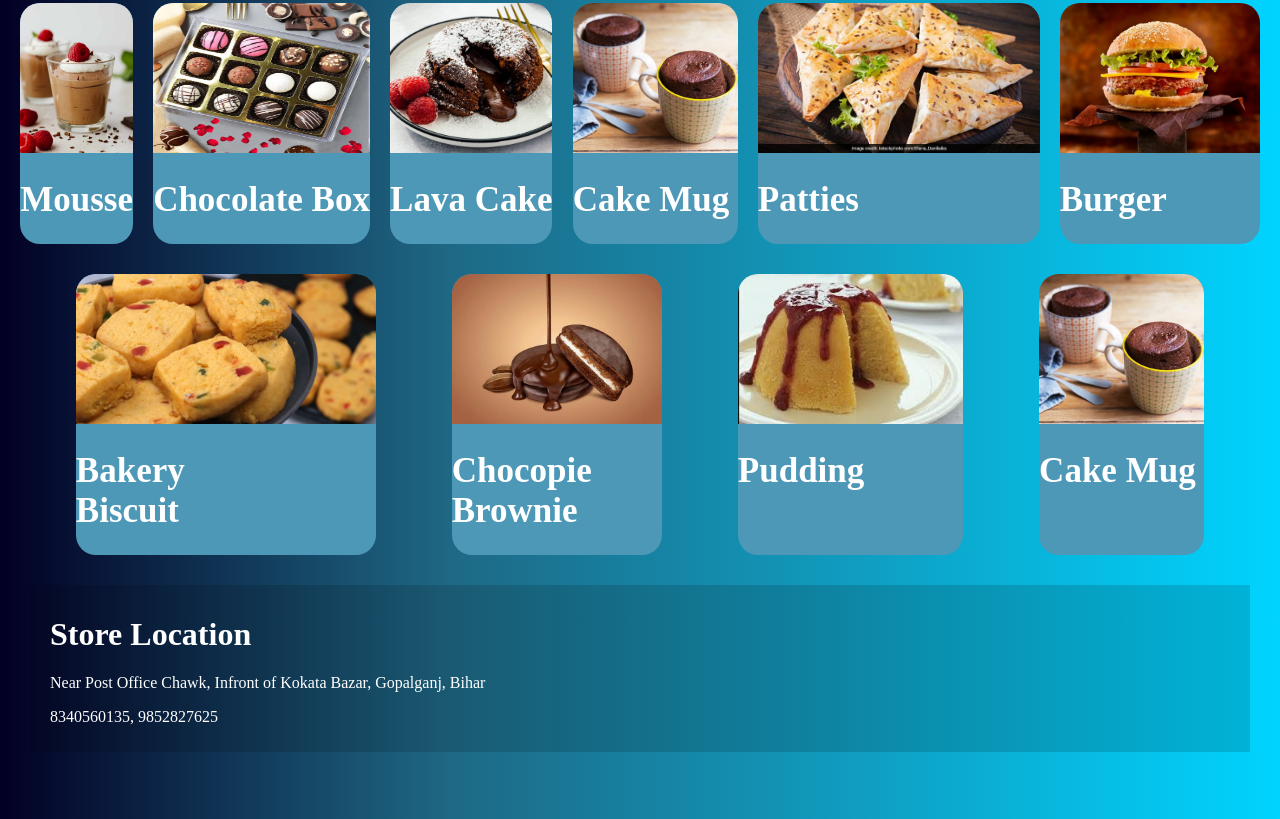
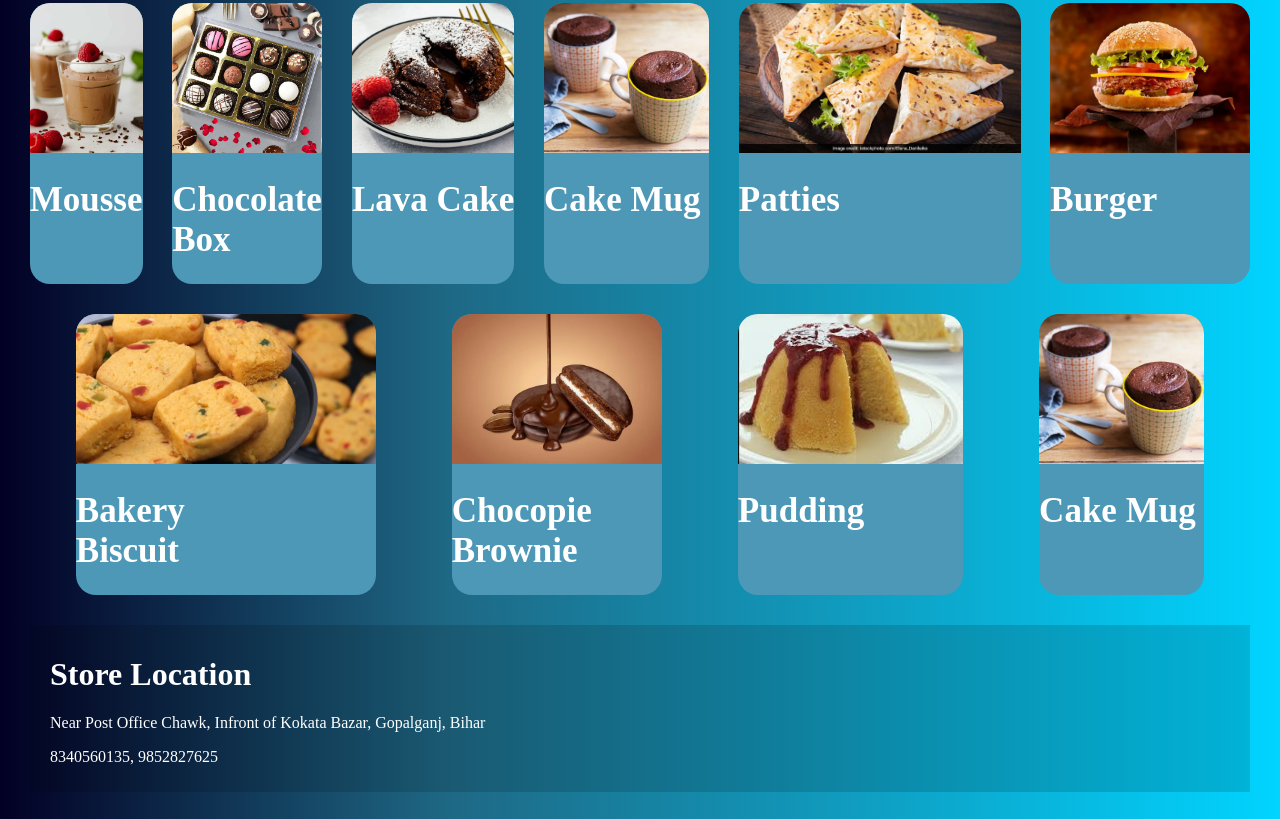
Before and after one commit to Harshitvivek/rai_bakers, a plain HTML site: page index.html in a window 1280 px wide. Shown: the part 1411-2230 px from the top of the page. Drawn offline with Linux system fonts and the light colour scheme.

Commit message:
Update index.html

```diff
--- a/index.html
+++ b/index.html
@@ -104,7 +104,7 @@
         </div>
         <div class="card">
             <div class="imgholder"><img class="cardimg" src="Chocolatebox.jpg" alt=""></div>
-            <div class="discriptholder"><h1 class="cardheading">Chocolate Box</h1></div>
+            <div class="discriptholder"><h1 class="cardheading">Chocolate <br> Box</h1></div>
         </div>
         <div class="card">
             <div class="imgholder"><img class="cardimg" src="Lava Cake.jpg" alt=""></div>
```
